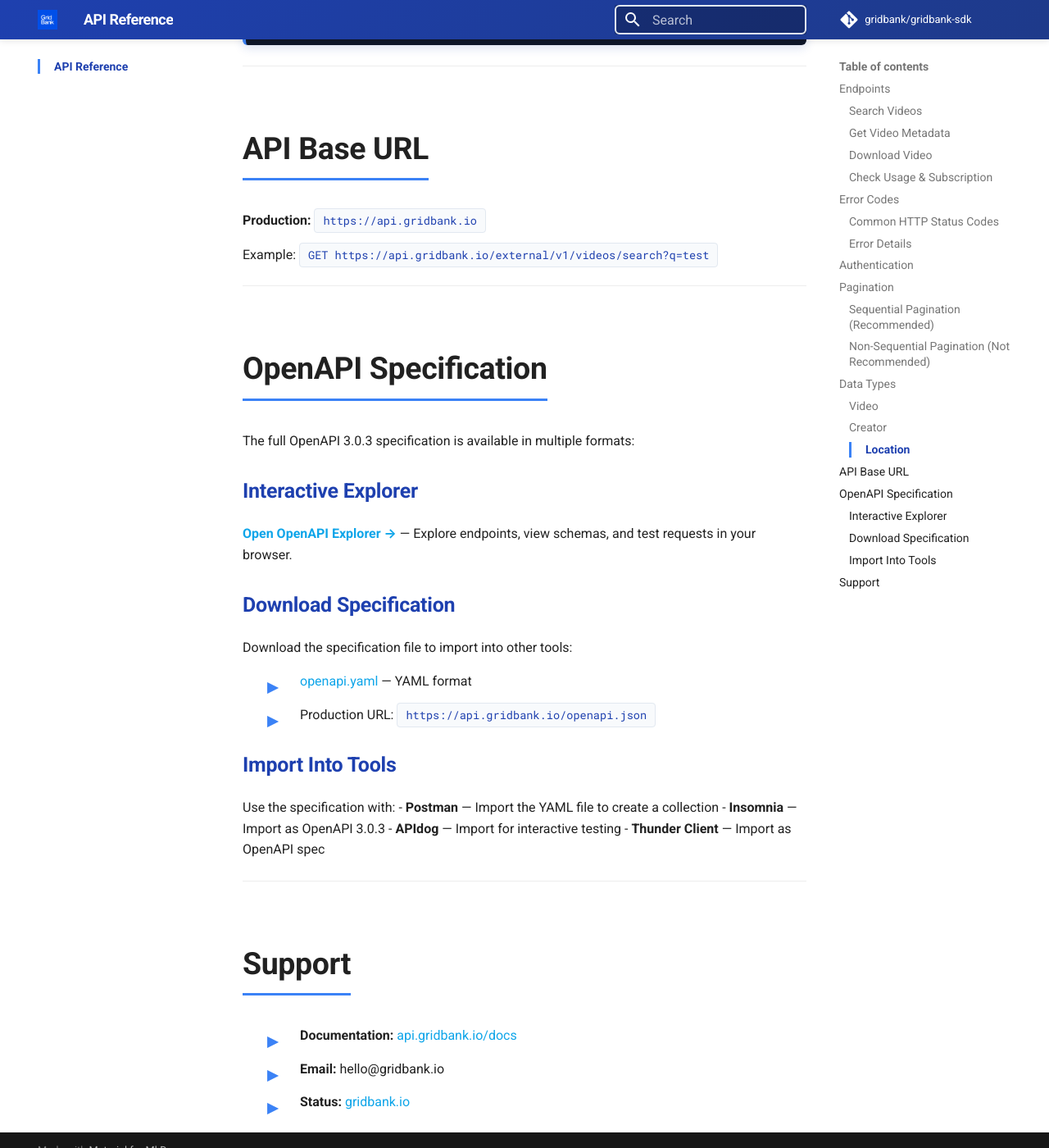
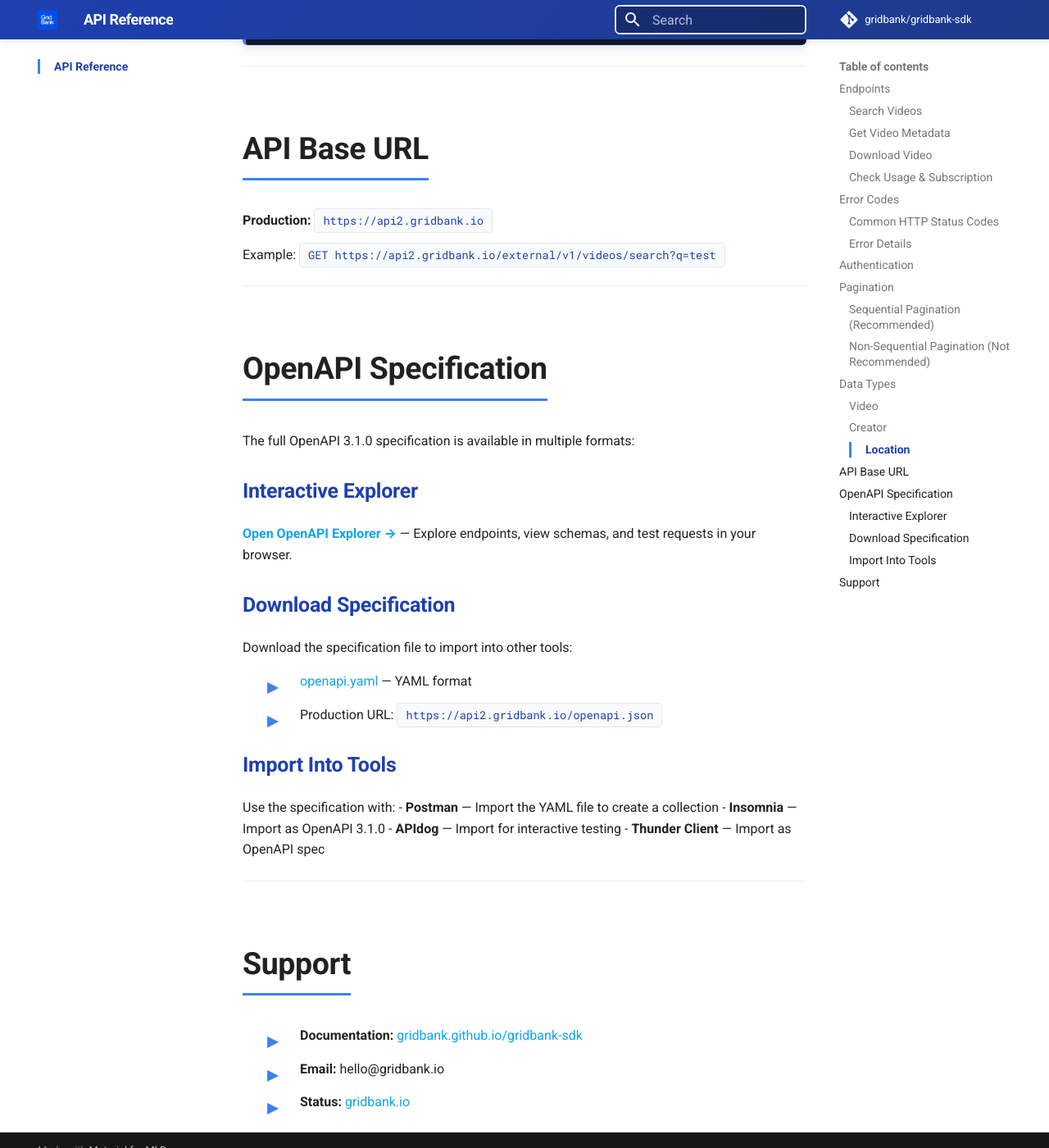
Before and after one commit to GridBank/gridbank-sdk, an MkDocs documentation site: the page built from docs/api-reference.md, in a window 1280 px wide and 1400 px high, scrolled down 7515 px. Shown: the whole window at 82% size. Built offline with MkDocs 1.6.1 and Material for MkDocs 9.7.7, drawn with Linux system fonts in a browser that asks for light colours; comment, search, counter and statistics services are not loaded; some of the changed text lies outside the part shown.

Commit message:
fix: update stale api.gridbank.io URLs and OpenAPI version in docs
Co-Authored-By: Claude Sonnet 4.6 <noreply@anthropic.com>

````diff
--- a/docs/api-reference.md
+++ b/docs/api-reference.md
@@ -202,7 +202,7 @@ All API errors follow this pattern:
 All requests require a Bearer token in the `Authorization` header:
 
 ```bash
-curl -H "Authorization: Bearer YOUR_API_TOKEN" https://api.gridbank.io/external/v1/videos/search?q=nature
+curl -H "Authorization: Bearer YOUR_API_TOKEN" https://api2.gridbank.io/external/v1/videos/search?q=nature
 ```
 
 ---
@@ -290,15 +290,15 @@ While jumping to arbitrary pages (e.g., page 10) is technically supported, **res
 
 ## API Base URL
 
-**Production:** `https://api.gridbank.io`
+**Production:** `https://api2.gridbank.io`
 
-Example: `GET https://api.gridbank.io/external/v1/videos/search?q=test`
+Example: `GET https://api2.gridbank.io/external/v1/videos/search?q=test`
 
 ---
 
 ## OpenAPI Specification
 
-The full OpenAPI 3.0.3 specification is available in multiple formats:
+The full OpenAPI 3.1.0 specification is available in multiple formats:
 
 ### Interactive Explorer
 
@@ -309,13 +309,13 @@ The full OpenAPI 3.0.3 specification is available in multiple formats:
 Download the specification file to import into other tools:
 
 - [openapi.yaml](assets/openapi.yaml) — YAML format
-- Production URL: `https://api.gridbank.io/openapi.json`
+- Production URL: `https://api2.gridbank.io/openapi.json`
 
 ### Import Into Tools
 
 Use the specification with:
 - **Postman** — Import the YAML file to create a collection
-- **Insomnia** — Import as OpenAPI 3.0.3
+- **Insomnia** — Import as OpenAPI 3.1.0
 - **APIdog** — Import for interactive testing
 - **Thunder Client** — Import as OpenAPI spec
 
@@ -323,6 +323,6 @@ Use the specification with:
 
 ## Support
 
-- **Documentation:** [api.gridbank.io/docs](https://api.gridbank.io/docs)
+- **Documentation:** [gridbank.github.io/gridbank-sdk](https://gridbank.github.io/gridbank-sdk)
 - **Email:** hello@gridbank.io
 - **Status:** [gridbank.io](https://gridbank.io)
--- a/docs/openapi-viewer.html
+++ b/docs/openapi-viewer.html
@@ -43,7 +43,7 @@
 </head>
 <body>
   <div class="topbar">
-    <h1>GridBank API - Interactive Explorer (OpenAPI 3.0.3)</h1>
+    <h1>GridBank API - Interactive Explorer (OpenAPI 3.1.0)</h1>
     <p>Test endpoints • View schemas • Try requests live</p>
   </div>
   <div id="swagger-ui"></div>
````
Also changed, not shown: docs/index.md (+1 -1 lines), docs/javascript/client.md (+1 -1 lines), docs/python/client.md (+1 -1 lines).
